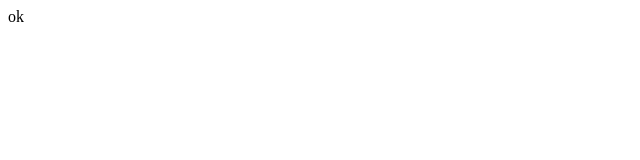
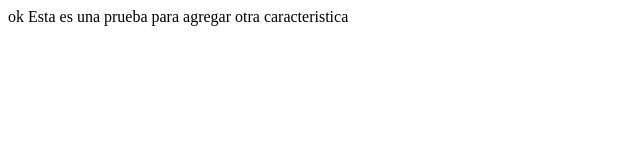
Before and after one commit to willysv/demo2, a plain HTML site: page index.html in a window 1280 px wide. Shown: the whole page, without its empty margins (0-640 px from the left). Drawn offline with Linux system fonts and the light colour scheme.

Commit message:
Prueba de conflicto

```diff
--- a/index.html
+++ b/index.html
@@ -1,4 +1,4 @@
 <html>
 ok
-<pureba
+<prueba>
 Esta es una prueba para agregar otra caracteristica
```
